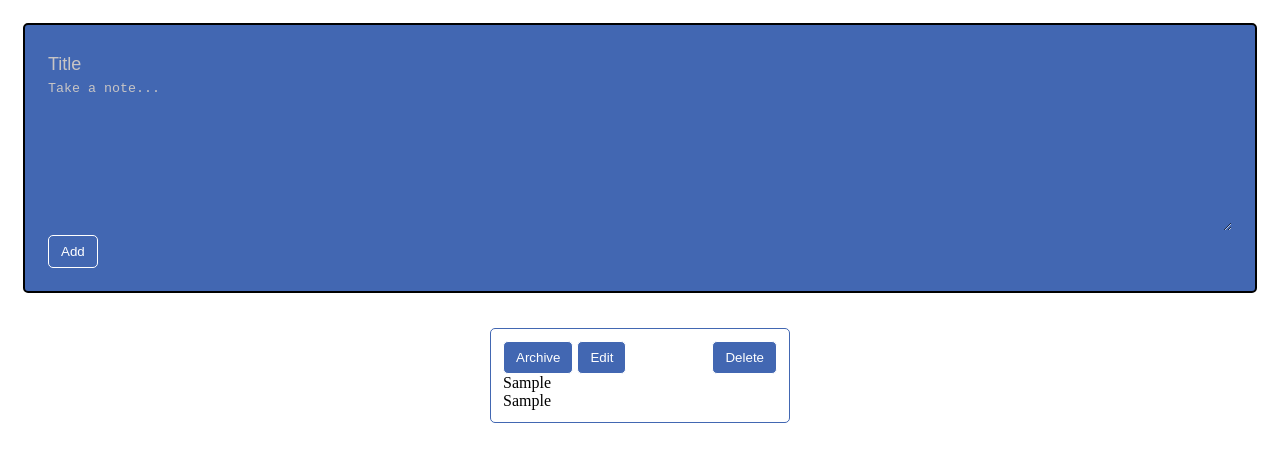
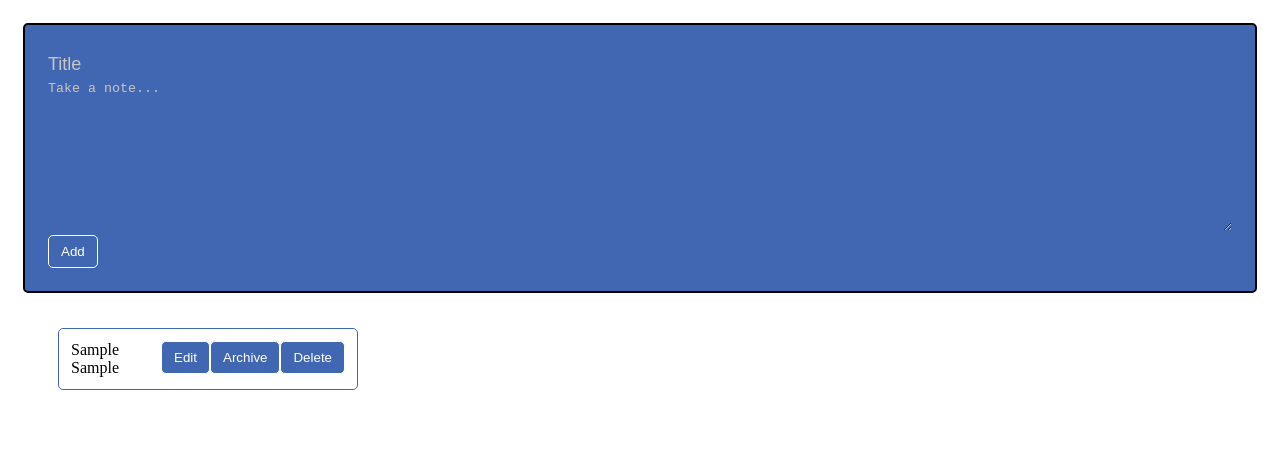
Before and after one commit to OWAIS221B/google-keep-clone, a plain HTML site: page google keep clone/notesApp.html in a window 1280 px wide. Both pictures are taken after typing "Sample", "Sample" into the empty fields and a click on the button "Add". Drawn offline with Linux system fonts and the light colour scheme.

Commit message:
designing extra buttons

```diff
--- a/google keep clone/notesApp.css
+++ b/google keep clone/notesApp.css
@@ -49,7 +49,8 @@ button{
 #notes{
   padding: 23px;
   display: flex;
-  justify-content: space-evenly;
+  flex-wrap: wrap;
+  /*justify-content: space-evenly;*/
 }
 
 .note{
@@ -65,4 +66,14 @@ button{
 
 .deleteNote{
   float: right;
+
 }
+
+.archiveNote{
+  float: right;
+  display: flex;
+}
+
+.editNote{
+  float: right;
+}
```
